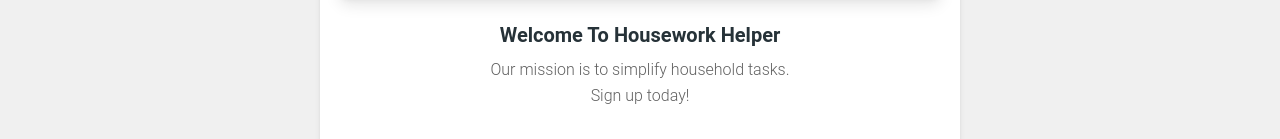
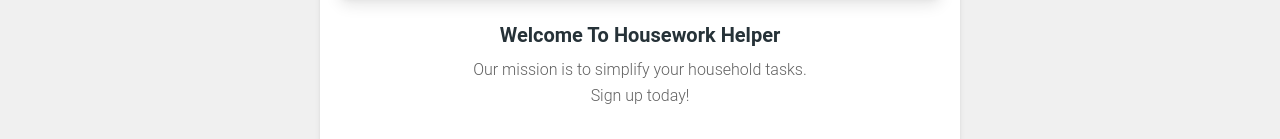
Before and after one commit to SammyG1996/HouseworkHelper, a React (Create React App) app: page / in a window 1280 px wide. Shown: the part 415-554 px from the top of the page. Built offline with nearby package versions, Linux system fonts and the light colour scheme.

Commit message:
updated wording on home page

```diff
--- a/src/components/Home.jsx
+++ b/src/components/Home.jsx
@@ -31,7 +31,7 @@ export const Home = () => {
             Welcome To Housework Helper
             </Typography>
             <Typography>
-            Our mission is to simplify household tasks.
+            Our mission is to simplify your household tasks.
             </Typography>
             <Typography>
             Sign up today!
```
